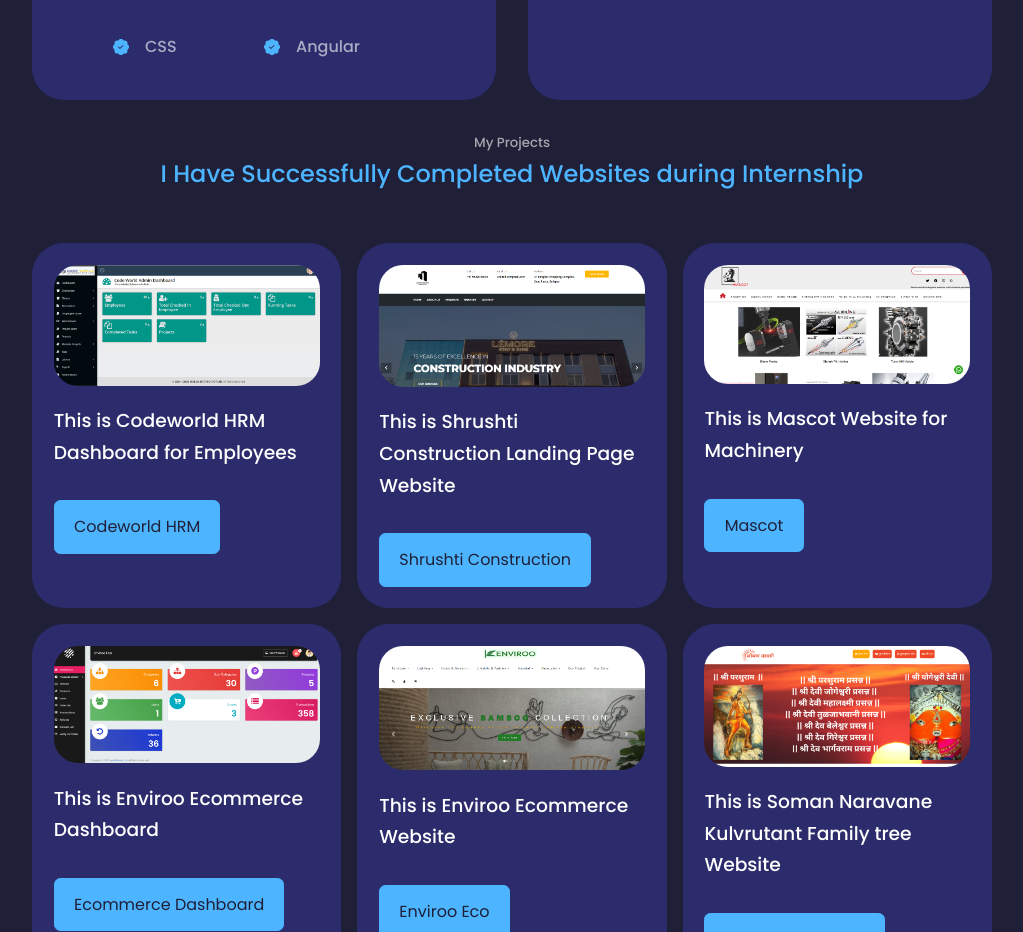
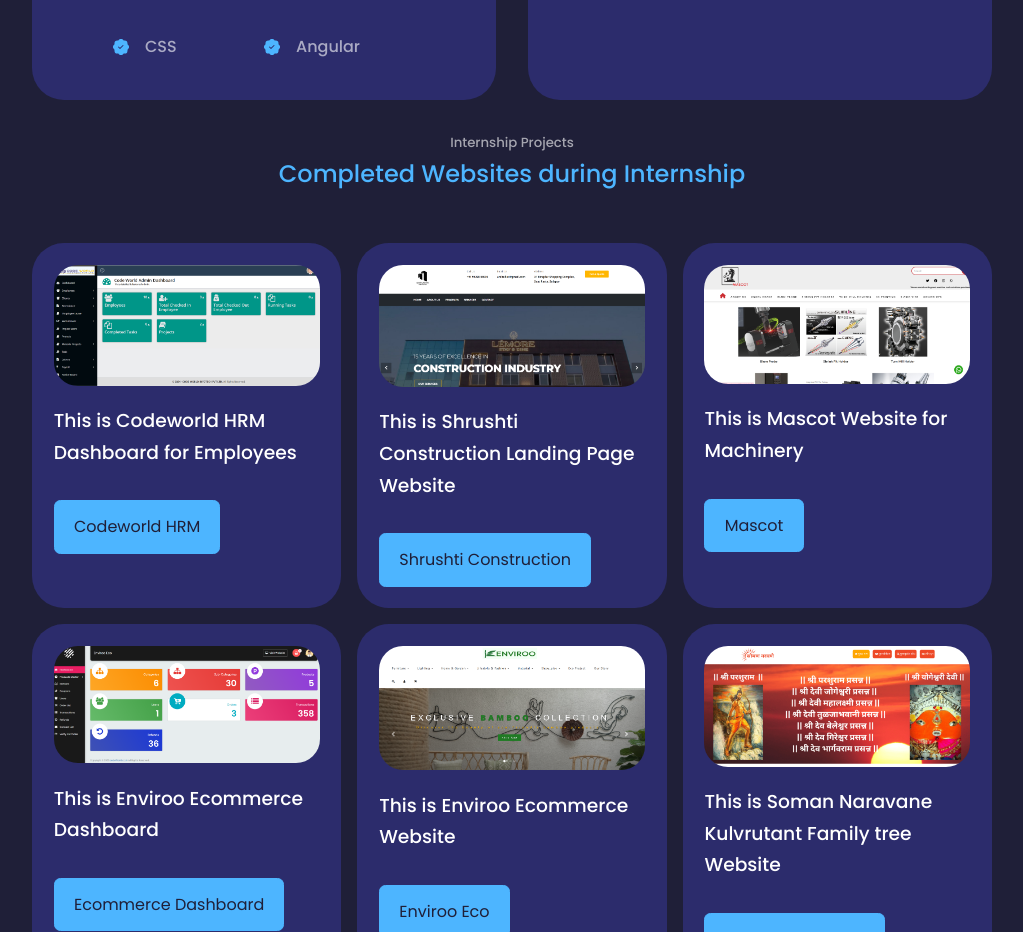
Before and after one commit to siddhesh-kulkarni/my_portfolio, a React (Create React App) app: page / in a window 1280 px wide. Shown: the part 1665-2597 px from the top of the page, without its empty margins (128-1151 px from the left). Built offline with nearby package versions, Linux system fonts and the light colour scheme.

Commit message:
Projects Updated

```diff
--- a/src/Components/Projects.js
+++ b/src/Components/Projects.js
@@ -54,8 +54,8 @@
 
   return (
     <section id="projects">
-      <h5>My Projects</h5>
-      <h2>I Have Successfully Completed Websites during Internship</h2>
+      <h5>Internship Projects</h5>
+      <h2>Completed Websites during Internship</h2>
 
       <div className="container projects_coatainer">
         {projectData.map((project, index) => (
```
